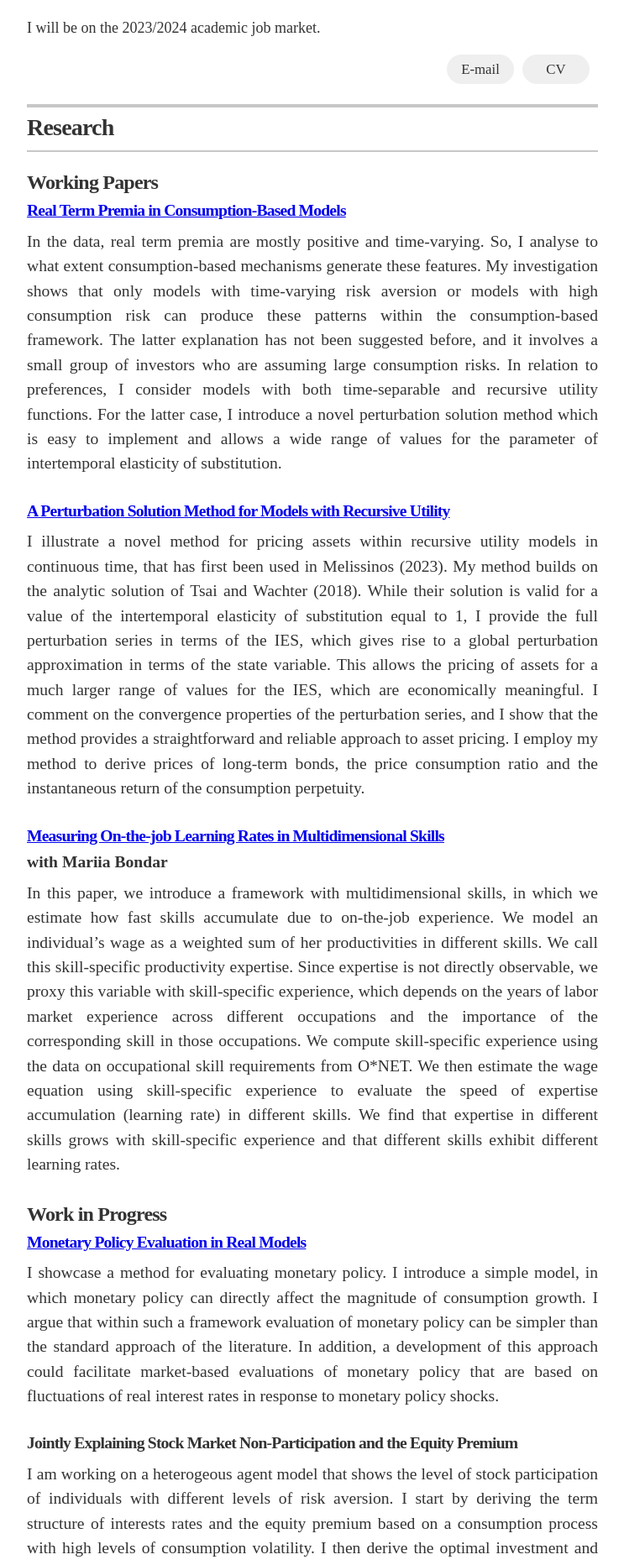
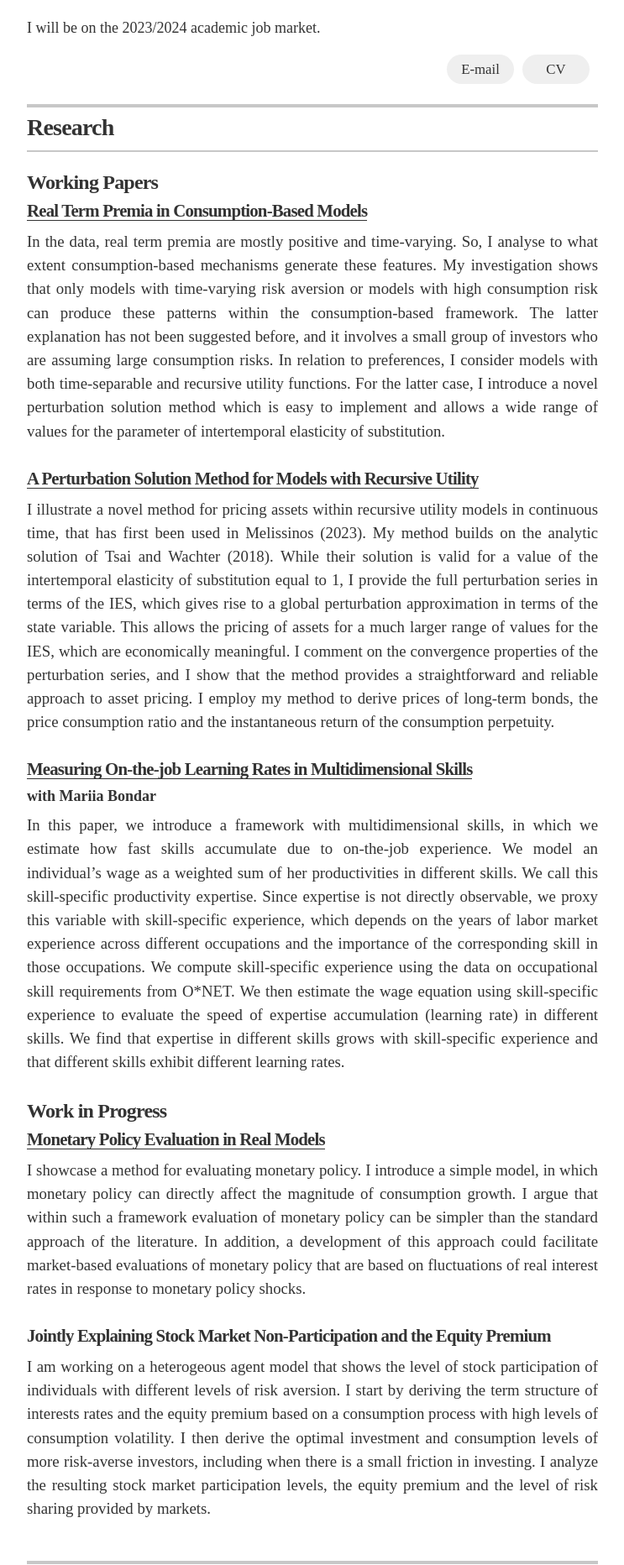
Before and after one commit to errikos-melissinos/errikos-melissinos.github.io, a Jekyll site: the page built from index.html, in a window 1280 px wide. Shown: the part 573-2437 px from the top of the page at 84% size, without its empty margins (268-1011 px from the left). Built offline with Jekyll 4.4.1, drawn with Linux system fonts in a browser that asks for light colours.

Commit message:
Update _resume.scss

```diff
--- a/_sass/_resume.scss
+++ b/_sass/_resume.scss
@@ -173,12 +173,14 @@
     }
   }
 
+  .resume-item-copy{
+    text-align: justify;
+    font-size: 1.175rem;
+  }
+
   .resume-item-title,
   .resume-item-details,
-  .resume-item-copy{
-    text-align: justify;
-    font-size: 1.225rem;
-  }
+  .resume-item-copy,
   .resume-item-list {
     a {
       color: #333;
```
